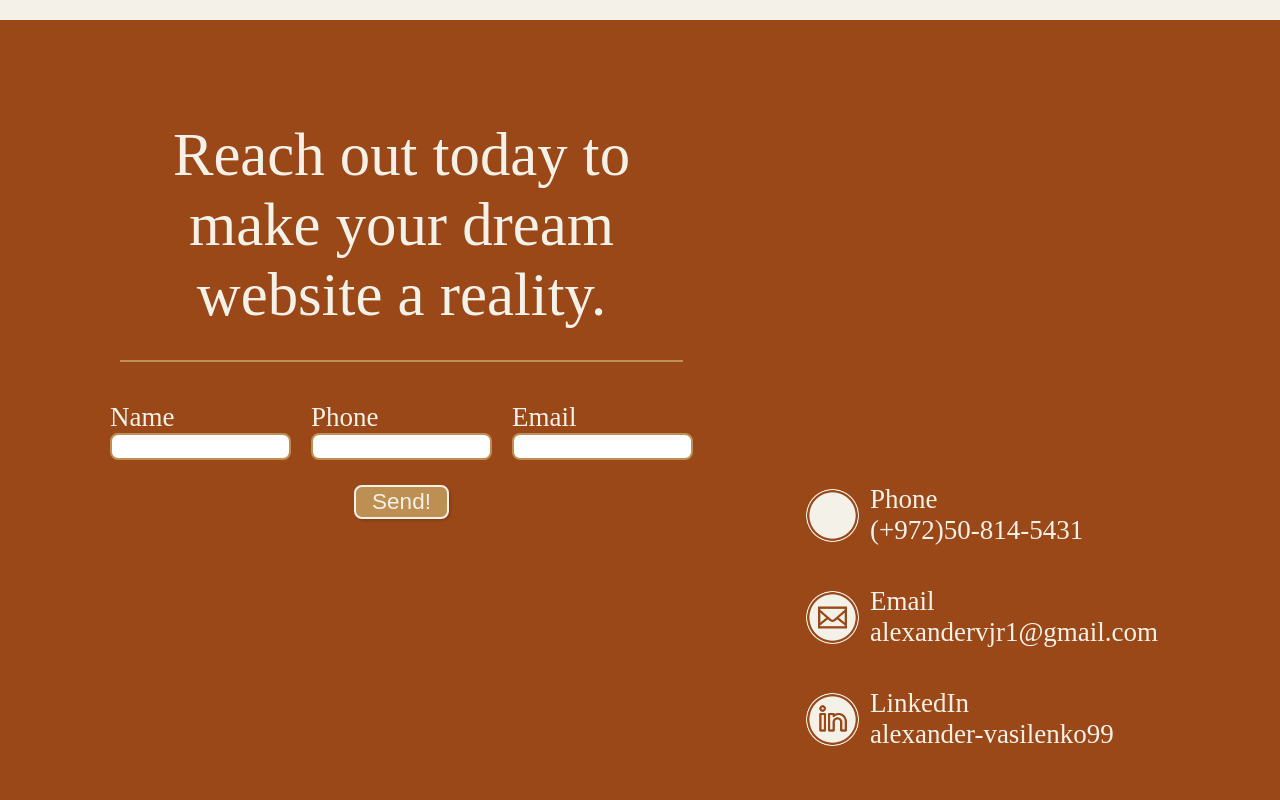
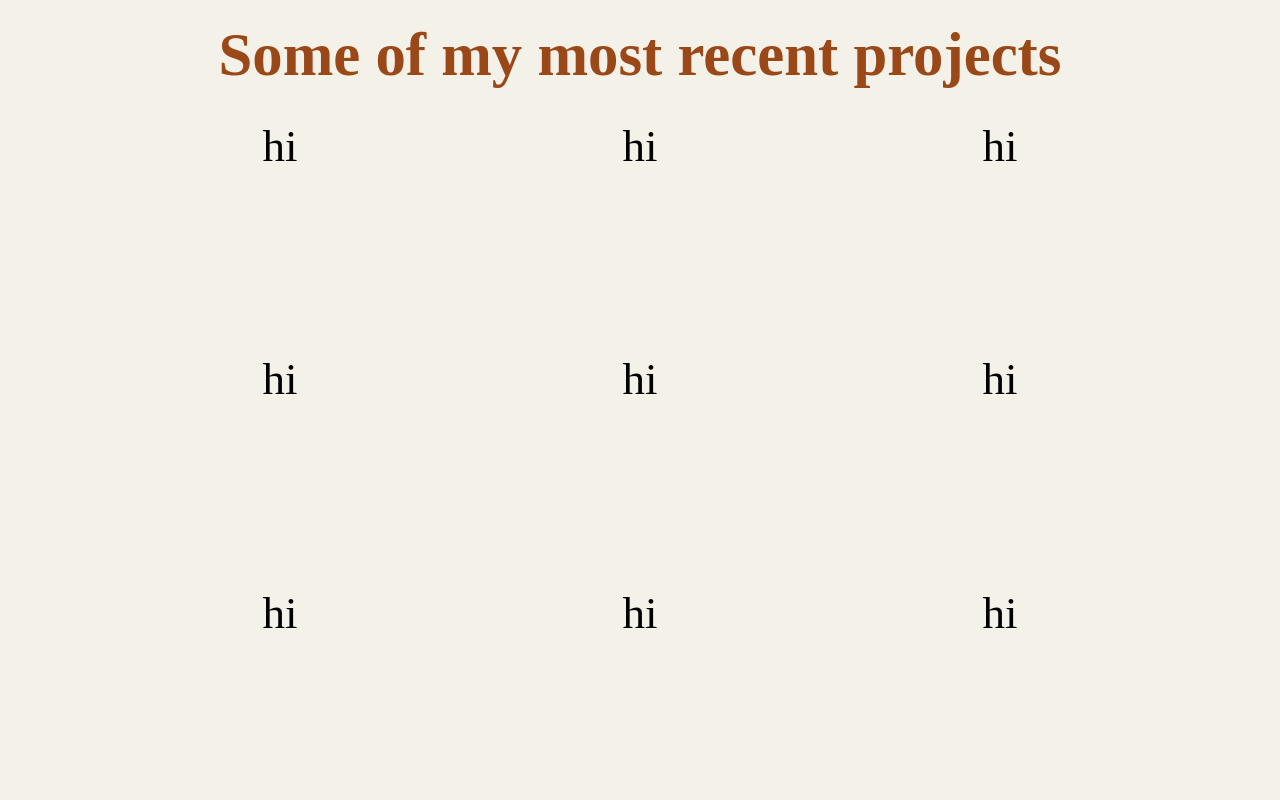
Before and after one commit to AlexanderVasilenko99/portfolio-website, a React (Create React App) app in the folder frontend/: page / in a window 1280 px wide. Shown: the part 2980-3780 px from the top of the page. Built offline with nearby package versions, Linux system fonts and the light colour scheme.

Commit message:
added gallery section

```diff
--- /dev/null
+++ b/frontend/src/Components/5-GallerySection/GallerySection.scss
@@ -0,0 +1,20 @@
+@use "../../index.scss" as i;
+
+
+.GallerySection {
+    @include i.secondary_color_background;
+    height: 100vh;
+    display: grid;
+    grid-template-columns: repeat(3, 1fr);
+    grid-template-rows: 100px 1fr 1fr 1fr;
+    padding: 0px 100px;
+
+    h1 {
+        @include i.primary_color_text;
+        font-size: 1.35rem;
+        grid-column: span 3;
+        margin: 0;
+        height: fit-content;
+    }
+
+}
--- /dev/null
+++ b/frontend/src/Components/5-GallerySection/ServicesSection.tsx
@@ -0,0 +1,20 @@
+import "./GallerySection.scss";
+
+function GallerySection(): JSX.Element {
+    return (
+        <div className="GallerySection">
+            <h1>Some of my most recent projects</h1>
+            <p>hi</p>
+            <p>hi</p>
+            <p>hi</p>
+            <p>hi</p>
+            <p>hi</p>
+            <p>hi</p>
+            <p>hi</p>
+            <p>hi</p>
+            <p>hi</p>
+        </div >
+    );
+}
+
+export default GallerySection;
--- a/frontend/src/index.tsx
+++ b/frontend/src/index.tsx
@@ -7,6 +7,7 @@ import { BrowserRouter } from 'react-router-dom';
 import ParallaxSection from './Components/2-ParallaxSection/ParallaxSection';
 import AboutSection from './Components/3-AboutSection/AboutSection';
 import ServicesSection from './Components/4-ServicesSection/ServicesSection';
+import GallerySection from './Components/5-GallerySection/ServicesSection';
 
 const root = ReactDOM.createRoot(
   document.getElementById('root') as HTMLElement
@@ -20,6 +21,7 @@ root.render(
       <ParallaxSection />
       <AboutSection />
       <ServicesSection />
+      <GallerySection />
       <ContactMeSection />
     </BrowserRouter >
   </React.StrictMode>
```
